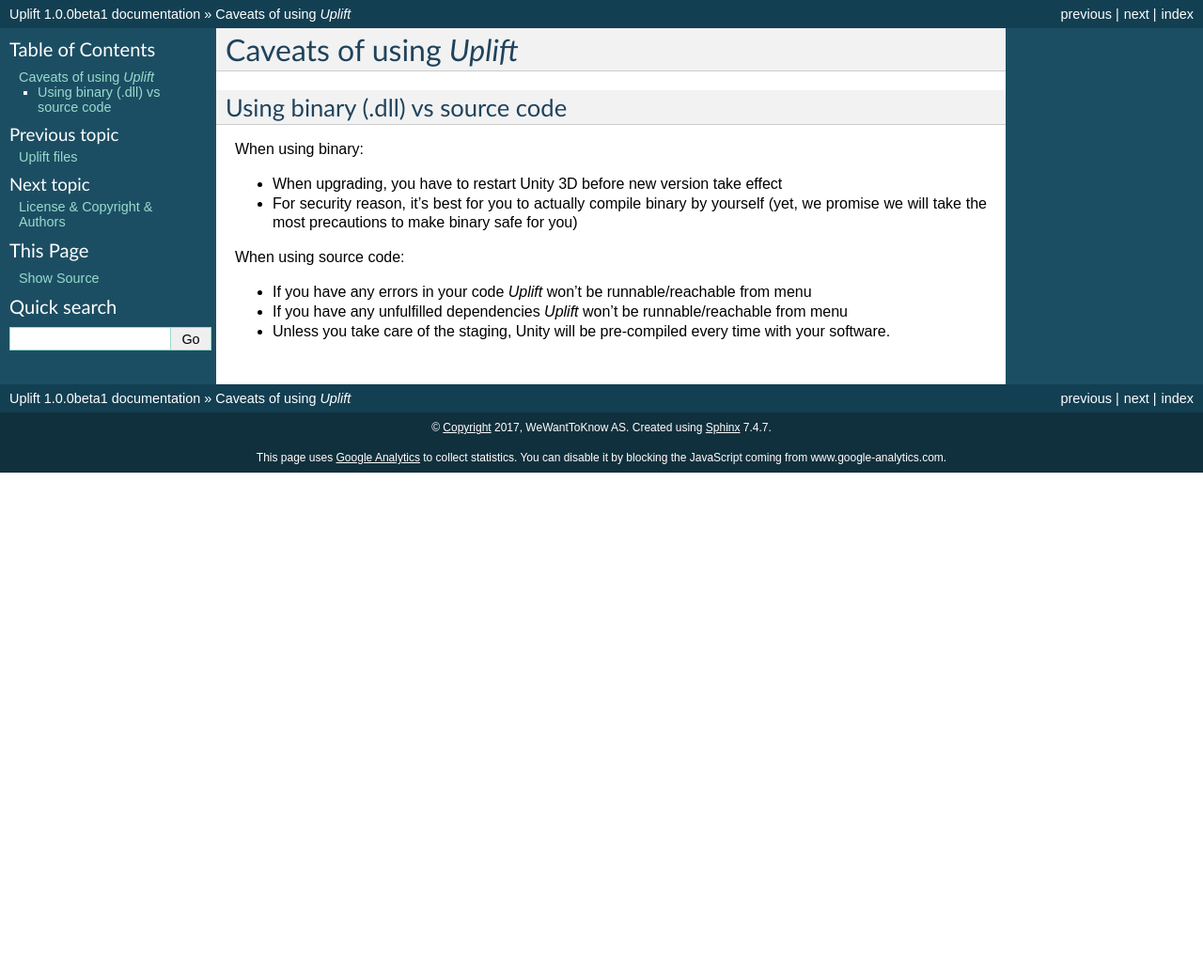
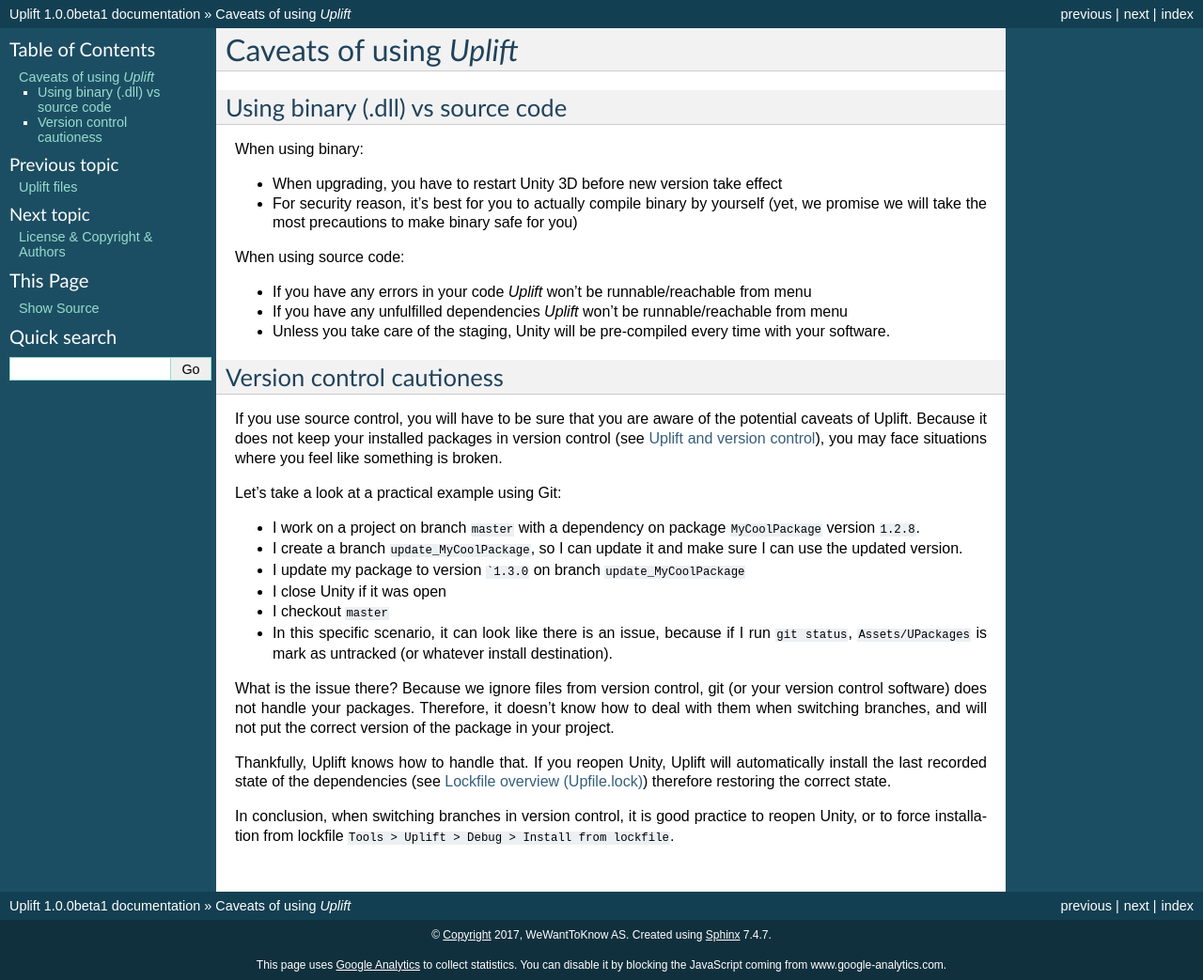
Before and after one commit to DragonBox/uplift-documentation, a Sphinx documentation site: the page built from source/other/caveats.rst, in a window 1280 px wide. Shown: the whole page at 94% size. Built offline with Sphinx 7.4.7, drawn with Linux system fonts in a browser that asks for light colours; before the commit the page ends 900 px from its top, so only the background shows below that.

Commit message:
Document caveat of switching branches

````diff
--- a/source/other/caveats.rst
+++ b/source/other/caveats.rst
@@ -18,3 +18,30 @@
 - If you have any errors in your code *Uplift* won't be runnable/reachable from menu
 - If you have any unfulfilled dependencies *Uplift* won't be runnable/reachable from menu
 - Unless you take care of the staging, Unity will be pre-compiled every time with your software.
+
+Version control cautioness
+==========================
+
+If you use source control, you will have to be sure that you are aware of the potential caveats of
+Uplift. Because it does not keep your installed packages in version control (see
+:ref:`version_control`), you may face situations where you feel like something is broken.
+
+Let's take a look at a practical example using Git:
+
+- I work on a project on branch ``master`` with a dependency on package ``MyCoolPackage`` version ``1.2.8``.
+- I create a branch ``update_MyCoolPackage``, so I can update it and make sure I can use the updated version.
+- I update my package to version ```1.3.0`` on branch ``update_MyCoolPackage``
+- I close Unity if it was open
+- I checkout ``master``
+- In this specific scenario, it can look like there is an issue, because if I run ``git status``, ``Assets/UPackages`` is mark as untracked (or whatever install destination).
+
+What is the issue there? Because we ignore files from version control, git (or your version control
+software) does not handle your packages. Therefore, it doesn't know how to deal with them when
+switching branches, and will not put the correct version of the package in your project.
+
+Thankfully, Uplift knows how to handle that. If you reopen Unity, Uplift will automatically install
+the last recorded state of the dependencies (see `../files/lockfile`) therefore restoring the
+correct state.
+
+In conclusion, when switching branches in version control, it is good practice to reopen Unity, or
+to force installation from lockfile ``Tools > Uplift > Debug > Install from lockfile``.
````
